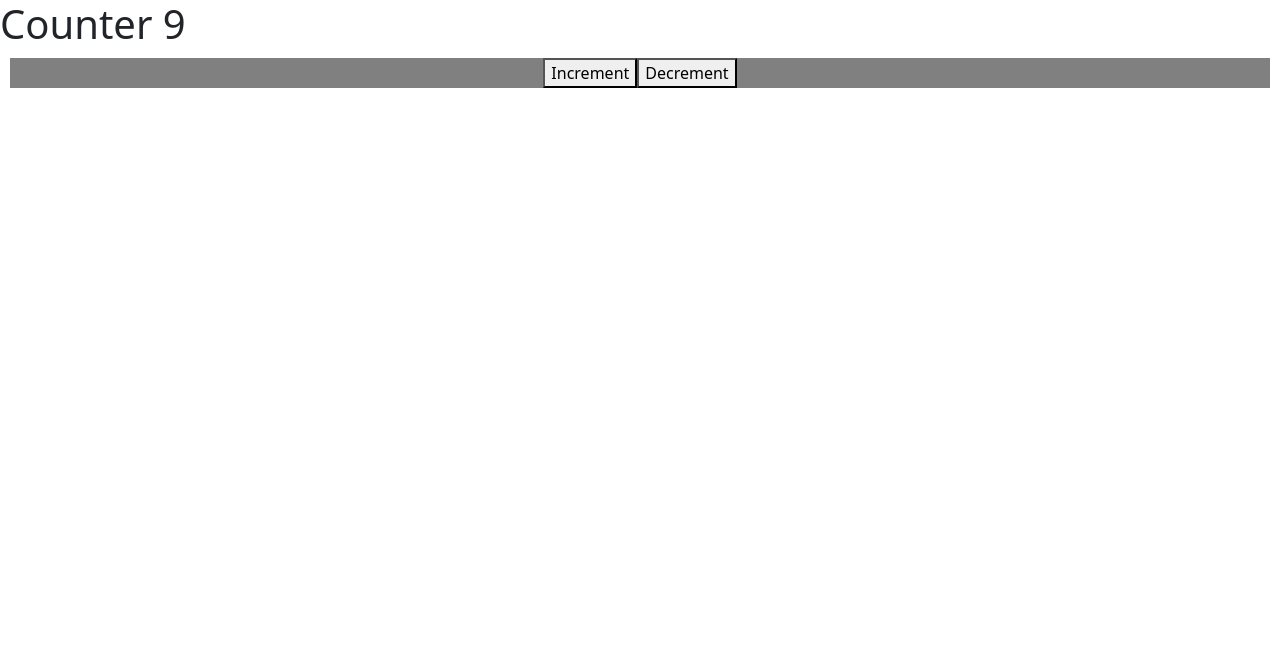
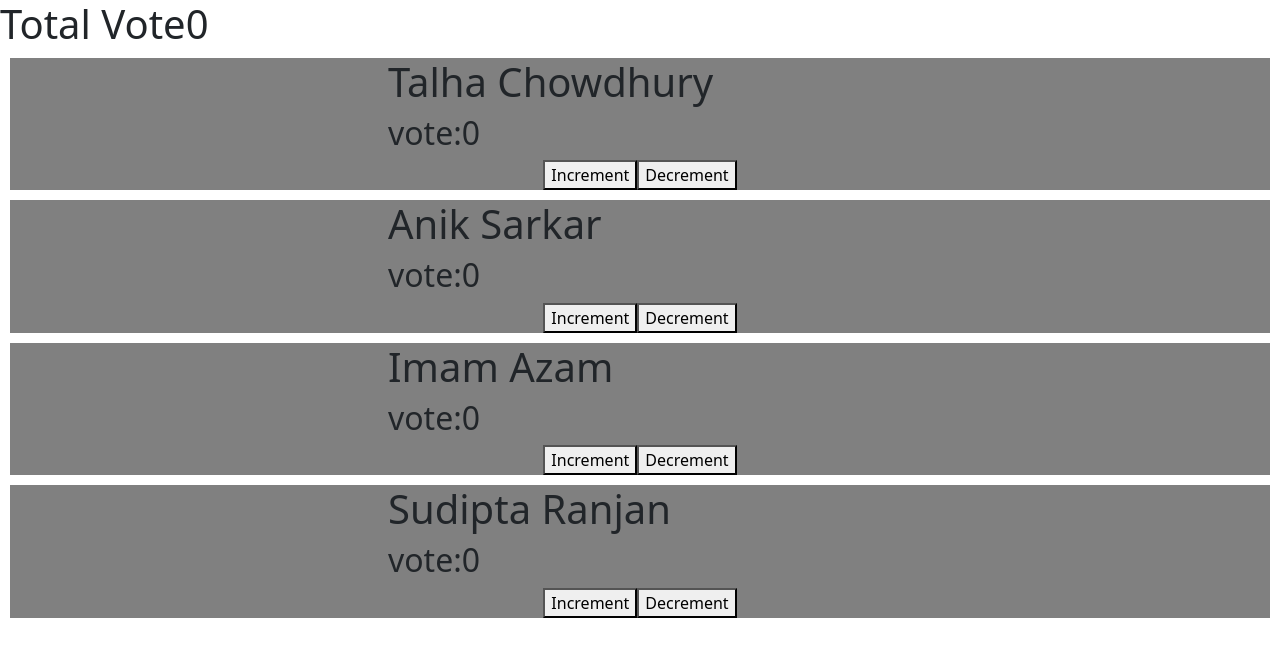
Before and after one commit to smrahman0009/react-journey, a React (Create React App) app: page / in a window 1280 px wide. Shown: the top 656 px of the page. Built offline with nearby package versions, Linux system fonts and the light colour scheme.

Commit message:
React Redux done, voter Count system.

```diff
--- a/src/App.js
+++ b/src/App.js
@@ -8,10 +8,17 @@ import {useSelector } from 'react-redux';
 
 function App() {
   const count = useSelector((state)=>state.counter.count)
+  const voterList = ["Talha Chowdhury","Anik Sarkar","Imam Azam","Sudipta Ranjan"]
+
   return (
       <div>
-        <h1>Counter {count}</h1>
-      <Counter/>
+        <h1>Total Vote{count}</h1>
+        {
+          voterList.map(voter=>{
+            return  <Counter name={voter}/>
+          })
+        }
+
       </div>
   );
 }
--- a/src/Counter.jsx
+++ b/src/Counter.jsx
@@ -2,17 +2,22 @@ import React from "react";
 import { useDispatch} from "react-redux";
 import { decrement, increment } from "./redux/ducks/counter";
 
-const Counter=()=>{
-
+const Counter=(props)=>{
+    const {name} = props
+    const [vote,setVote] = React.useState(0)
     const dispatch = useDispatch()
     const handleIncrement=()=>{
        dispatch(increment())
+        setVote(vote+1)
     }
     const hadndleDecrement=()=>{
        dispatch(decrement())
+       setVote(vote-1)
     }
     return (
-        <div style={{ backgroundColor: "grey", margin: "10px" }}>
+        <div style={{ backgroundColor: "grey", margin: "10px",alignItems:"center"}}>
+            <h1 style={{marginLeft:"30%"}}>{name}</h1>
+            <h2 style={{marginLeft:"30%"}}>vote:{vote}</h2>
             <div style={{ display: "flex", justifyContent: "center" }}>
             <button onClick={handleIncrement}> Increment </button>
             <button onClick={hadndleDecrement}> Decrement </button>
--- a/src/redux/ducks/counter.js
+++ b/src/redux/ducks/counter.js
@@ -6,7 +6,7 @@ export const increment=()=>({type:INCREMENT});
 export const decrement=()=>({type:DECREMENT});
 
 const initialState={
-    count:9
+    count:0
 };
 
 
```
